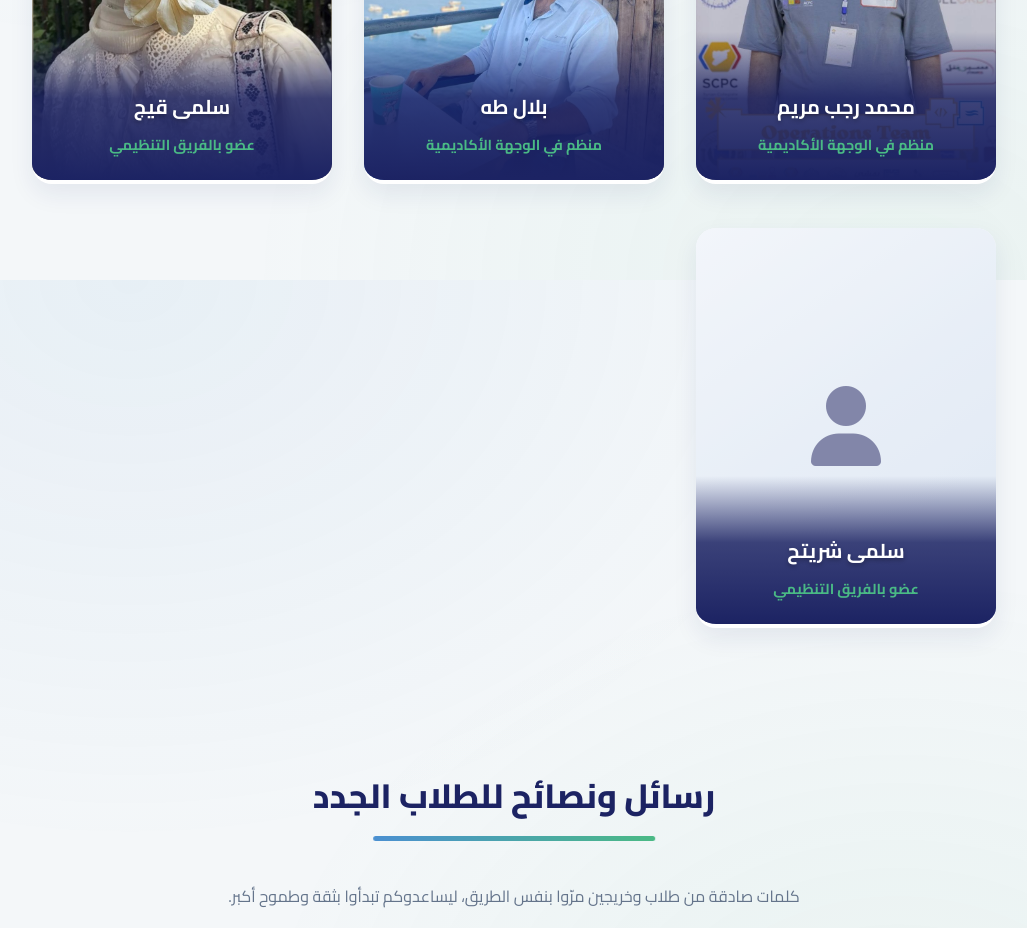
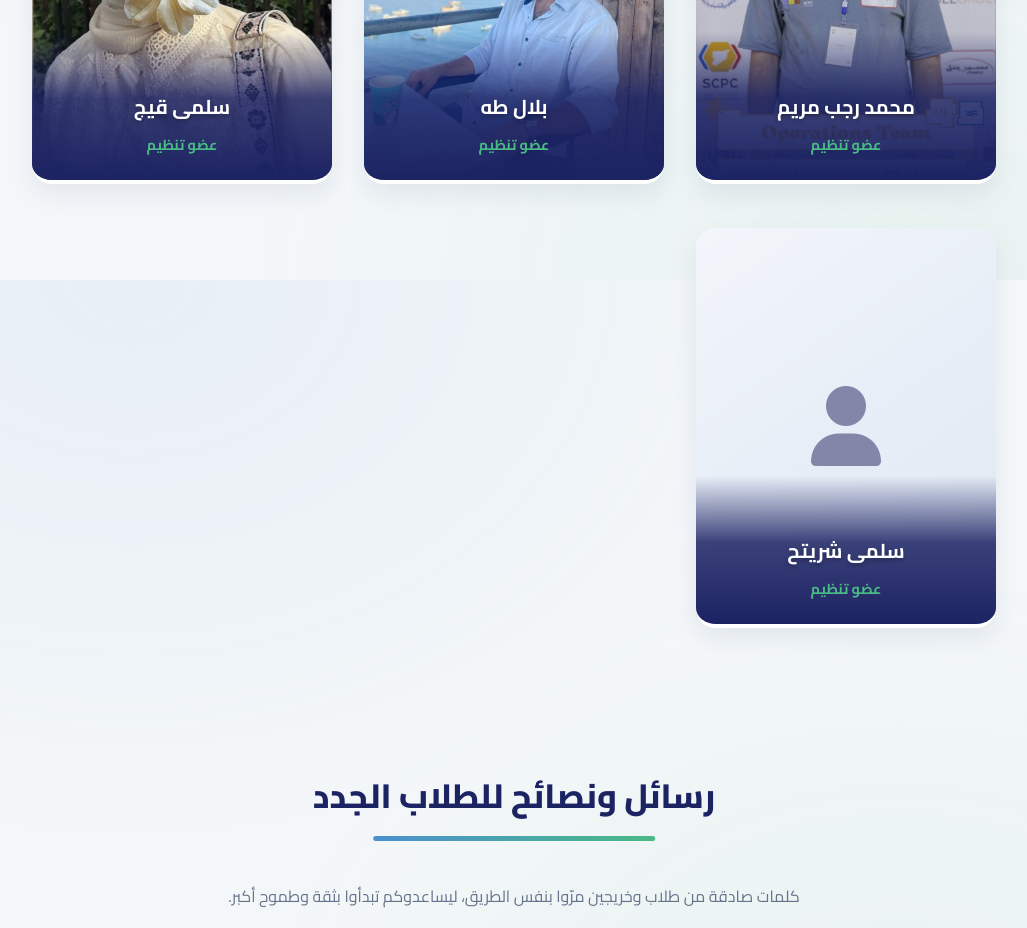
Before and after one commit to Hasan-Zaher/IT_team, a React (Vite) app: page / in a window 1280 px wide. Shown: the part 6120-7048 px from the top of the page, without its empty margins (126-1153 px from the left). Built offline with nearby package versions, Linux system fonts and the light colour scheme.

Commit message:
edit titlees

```diff
--- a/src/App.jsx
+++ b/src/App.jsx
@@ -238,7 +238,7 @@ const organizers = [
   {
     id: 17,
     name: "محمد رجب مريم",
-    role: "منظم في الوجهة الأكاديمية",
+    role: "عضو تنظيم ",
     image: "/images/mohammad-rajab.jpg",
     bio: "سنة تانية منظم ومتطوع في الفعاليات التي حدثت في كلية الهندسة المعلوماتية.",
     socials: {
@@ -249,7 +249,7 @@ const organizers = [
   {
     id: 18,
     name: "بلال طه",
-    role: "منظم في الوجهة الأكاديمية",
+    role: "   عضو تنظيم ",
     image: "/images/bilal-taha.jpg",
     bio: "سنة تانية - منظم في فعاليات اتحاد الطلبة.",
     socials: {
@@ -260,7 +260,7 @@ const organizers = [
   {
     id: 19,
     name: "سلمى قيج",
-    role: "عضو بالفريق التنظيمي",
+    role: " عضو تنظيم ",
     image: "/images/salma-qij.jpg",
     bio: "سنة تانية - عندي شغف كبير بكلشي بخص الفن وبحب أدمج هاد الشغف مع شغلي بالتنظيم بالكلية وعندي حساب عام بشارك فيه رسمي.",
     socials: {
@@ -270,7 +270,7 @@ const organizers = [
   {
     id: 20,
     name: "سلمى شريتح",
-    role: "عضو بالفريق التنظيمي",
+    role: "عضو تنظيم ",
     image: "",
     bio: "سنة تانية - عضوة في وجهتك الأكاديمية، وتشارك في تنسيق الأنشطة الطلابية.",
     socials: {
```
